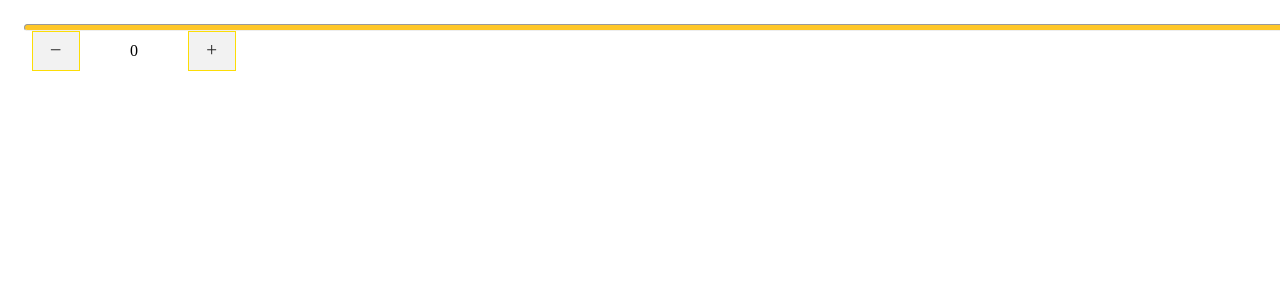
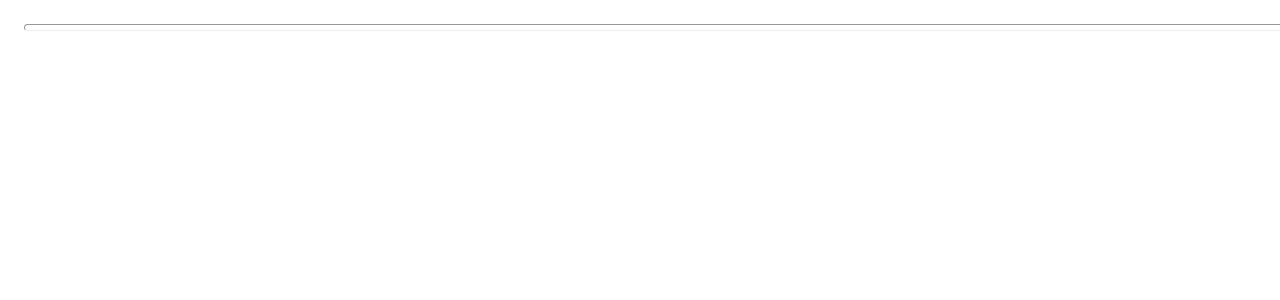
Before and after one commit to mohammedshamia/colors-team-project, a React (Create React App) app: page / in a window 1280 px wide. Shown: the top 300 px of the page. Built offline with nearby package versions, Linux system fonts and the light colour scheme.

Commit message:
fix conflict

```diff
--- a/src/App.tsx
+++ b/src/App.tsx
@@ -1,11 +1,9 @@
 import { Container, Divider } from './components';
-import Counter from './components/Counter';
 
 const App: React.FC = () => {
   return (
     <Container direction="column" justifyContent="space-between">
       <Divider thick="5px" />
-      <Counter />
     </Container>
   );
 };
--- a/src/components/Divider/index.ts
+++ b/src/components/Divider/index.ts
@@ -18,7 +18,7 @@ const Divider = styled('hr')<IDividerProps>(
     margin: `${margin}`,
     width: `${width}`,
     height: `${thick}`,
-    backgroundColor: `${props.theme?.primary?.darkYallow}`,
+    backgroundColor: `${props => props.theme?.primary?.darkYallow}`,
     borderRadius: '4px',
   }),
 );
--- a/src/pages/ProductDetails/style.ts
+++ /dev/null
@@ -1 +0,0 @@
-export const y = {};
```
